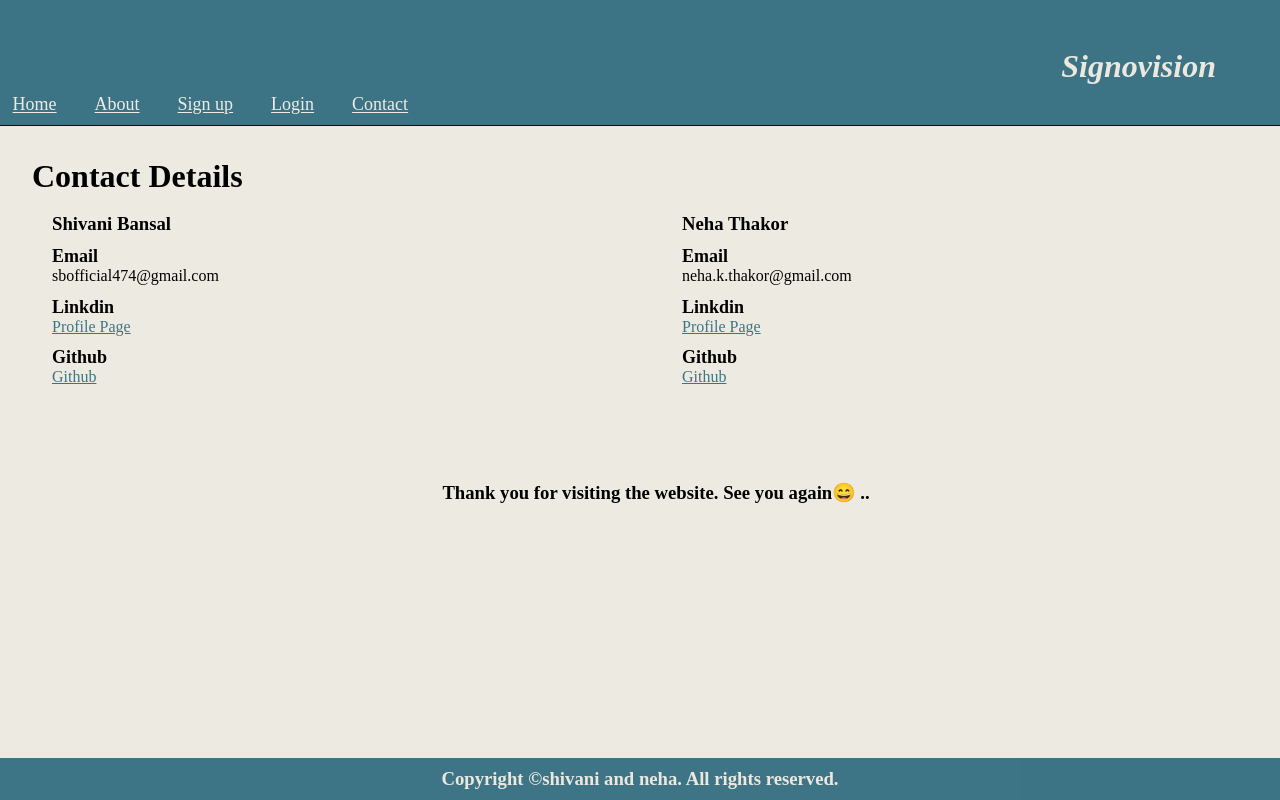
After one commit to nehathakor/project, a Django app: page /contact/ in a window 1280 px wide. The commit adds this page. Run offline with Django 5.2, Linux system fonts and the light colour scheme.

Commit message:
second commit

```diff
--- a/minor_project/urls.py
+++ b/minor_project/urls.py
@@ -19,11 +19,10 @@ from django.urls import path
 from . import views
 
 urlpatterns = [
+    path('', views.signup, name='signup'),  # Root URL directs to signup
+    path('about/', views.about_view, name='about'),
+    path('contact/', views.contact_view, name='contact'),
+    path('login/', views.login, name='login'),
+    path('index/', views.animation_view, name='index'),
     path('signup/', views.signup, name='signup'),
-    path('login/', views.login, name='login'),
-     path('about/',views.about_view,name='about'),
-    path('', views.index, name='index'),
-    path('index/',views.animation_view,name='index'),
-
-    # Add more URL patterns as needed
 ]
--- a/minor_project/views.py
+++ b/minor_project/views.py
@@ -5,6 +5,12 @@ import nltk
 from nltk.tokenize import word_tokenize
 from nltk.corpus import stopwords
 from nltk.stem import WordNetLemmatizer
+
+def about_view(request):
+    return render(request, 'about.html')
+
+def contact_view(request):
+    return render(request, 'contact.html')
 
 def animation_view(request):
 	if request.method == 'POST':
@@ -21,12 +27,8 @@ def animation_view(request):
 		tense["past"] = len([word for word in tagged if word[1] in ["VBD", "VBN"]])
 		tense["present_continuous"] = len([word for word in tagged if word[1] in ["VBG"]])
 
-
-
 		#stopwords that will be removed
 		stop_words = set(["mightn't", 're', 'wasn', 'wouldn', 'be', 'has', 'that', 'does', 'shouldn', 'do', "you've",'off', 'for', "didn't", 'm', 'ain', 'haven', "weren't", 'are', "she's", "wasn't", 'its', "haven't", "wouldn't", 'don', 'weren', 's', "you'd", "don't", 'doesn', "hadn't", 'is', 'was', "that'll", "should've", 'a', 'then', 'the', 'mustn', 'i', 'nor', 'as', "it's", "needn't", 'd', 'am', 'have',  'hasn', 'o', "aren't", "you'll", "couldn't", "you're", "mustn't", 'didn', "doesn't", 'll', 'an', 'hadn', 'whom', 'y', "hasn't", 'itself', 'couldn', 'needn', "shan't", 'isn', 'been', 'such', 'shan', "shouldn't", 'aren', 'being', 'were', 'did', 'ma', 't', 'having', 'mightn', 've', "isn't", "won't"])
-
-
 
 		#removing stopwords and applying lemmatizing nlp process to words
 		lr = WordNetLemmatizer()
@@ -123,6 +125,3 @@ def login(request):
 
 def index(request):
     return render(request, 'index.html')
-
-def about_view(request):
-    return render(request, 'about.html')
--- /dev/null
+++ b/templates/contact.html
@@ -0,0 +1,158 @@
+<!DOCTYPE html>
+<html lang="en">
+
+<head>
+    <meta charset="UTF-8">
+    <meta name="viewport" content="width=device-width, initial-scale=1.0">
+    <title>Contact</title>
+
+    <style>
+        :root {
+            --primary-color: #226378dd;
+            --primary-color-light: #6b4d3f;
+            --secondary-color: #181717;
+            --extra-light: #E1D7C6;
+            --white: #ECE8DD;
+        }
+
+        * {
+            padding: 0;
+            margin: 0;
+            box-sizing: border-box;
+
+        }
+
+        body {
+            background-color: #edeae2;
+        }
+
+        .nav__logo {
+            border-bottom: rgb(14, 12, 12) solid 1px;
+            background-color: #226378dd;
+            font-family: 'Times New Roman', Times, serif;
+            text-align: right;
+            font-style: italic;
+            padding-top: 1rem;
+            padding-right: 4rem;
+        }
+
+        .nav__links {
+
+            list-style: none;
+            display: flex;
+            align-items: right;
+            gap: 2rem;
+            font-style: normal;
+        }
+
+        .link a {
+
+            padding: 1.2rem 3px;
+            font-size: large;
+            font-weight: 500;
+            color: #efece5;
+            transition: 0.3s;
+        }
+
+        .link a:hover {
+            color: var(--secondary-color);
+            border-bottom: 2px solid var(--secondary-color);
+        }
+
+        h2 {
+            font-size: xx-large;
+            font-family: 'Times New Roman', Times, serif;
+            padding-top: 2rem;
+        }
+
+        h3 {
+            padding-left: 2rem;
+        }
+
+        h4 {
+            padding-top: 0.7rem;
+            padding-left: 2rem;
+            font-size: large;
+        }
+
+        p {
+            font-family: 'Times New Roman', Times, serif;
+            padding-left: 2rem;
+        }
+
+        ul {
+            padding: 0.6rem;
+            font-style: oblique;
+        }
+
+        .section {
+            display: flex;
+            padding-left: 20px;
+
+        }
+
+        .section .display {
+            flex: 2;
+        }
+
+        .section .divide {
+            flex: 2;
+
+        }
+
+        a {
+            color: #226378dd;
+
+        }
+    </style>
+</head>
+
+<body>
+    <div class="nav__logo">
+        <h2 style="color: #ECE8DD;">Signovision </h2>
+        <div class="nav__bar">
+            <ul class="nav__links">
+                <li class="link"><a href="{% url 'index' %}">Home</a></li>
+                <li class="link"><a href="{% url 'about' %}">About </a></li>
+                <li class="link"><a href="{% url 'signup' %}">Sign up</a></li>
+                <li class="link"><a href="{% url 'login' %}">Login </a></li>
+                <li class="link"><a href="{% url 'contact' %}">Contact</a></li>
+
+            </ul>
+        </div>
+    </div>
+    <h2 style="position: relative; padding-left: 2rem;"> Contact Details</h2>
+    <br>
+    <div class="section">
+        <div class="divide">
+            <h3>Shivani Bansal</h3>
+            <h4>Email</h4>
+            <p>sbofficial474@gmail.com</p>
+            <h4>Linkdin</h4>
+            <p> <a href="https://www.linkedin.com/in/shivanibansal11/">Profile Page</a></p>
+            <h4>Github</h4>
+            <p><a href="https://github.com/shivanib2">Github</a></p>
+        </div>
+        <br>
+        <div class="display">
+            <h3>Neha Thakor</h3>
+            <h4>Email </h4>
+            <p>neha.k.thakor@gmail.com</p>
+            <h4>Linkdin</h4>
+            <p> <a
+                    href="https://www.linkedin.com/in/neha-thakor-5b606b290?utm_source=share&utm_campaign=share_via&utm_content=profile&utm_medium=android_app ">Profile
+                    Page</a></p>
+            <h4>Github</h4>
+            <p><a href="https://github.com/nehathakor">Github</a></p>
+        </div>
+    </div>
+
+    <h3 style=" position: relative; text-align: center; width: 100%; padding-top: 6rem;">Thank you for visiting the
+        website. See you again😄 ..</h3>
+    <h3 style="margin-top: 2rem; position: relative; background-color: #226378dd; text-align: center; padding: 10px 0px; position: fixed; bottom: 0; width:100%;
+    color: #ECE8DD;">
+        Copyright ©shivani and neha. All rights reserved.</h3>
+
+
+</body>
+</html>
```
Also changed, not shown: templates/about.html (+6 -5 lines), templates/index.html (+5 -9 lines).
